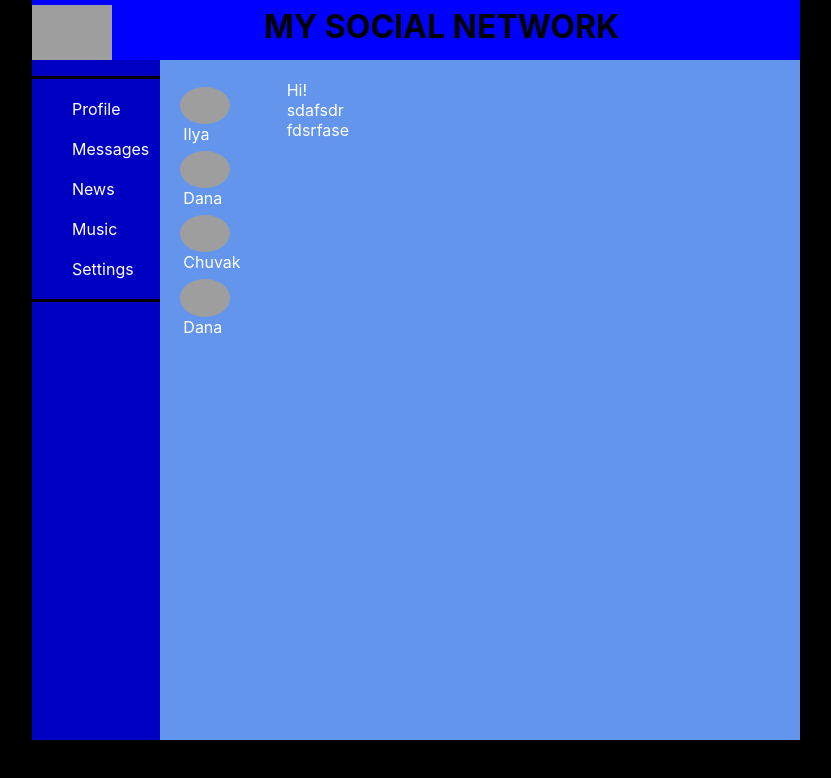
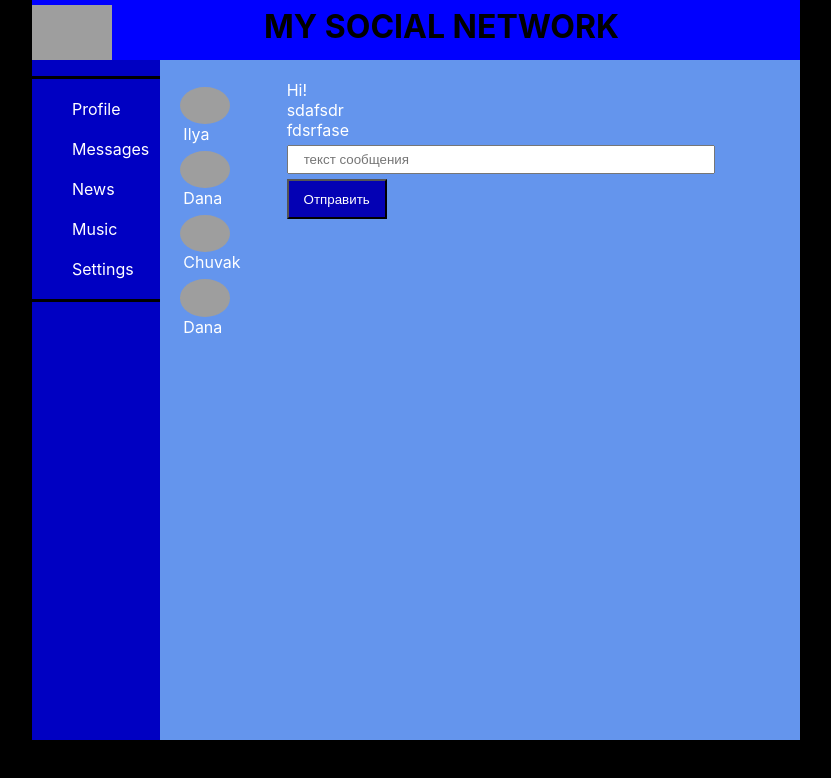
Before and after one commit to GHOSTofTIME0/1-st-react-project1, a React (Create React App) app: page /dialogs in a window 1280 px wide. Shown: the top 778 px of the page, without its empty margins (224-1055 px from the left). Built offline with nearby package versions, Linux system fonts and the light colour scheme; grey boxes are pictures that could not be loaded.

Commit message:
Сделал ввод сообщений и связал со state

```diff
--- a/src/App.js
+++ b/src/App.js
@@ -16,7 +16,7 @@ const App = (props) => {
         {/* <Profile /> */}
         <div className='content'>
           <Routes>
-            <Route path="/dialogs/*" element={<Dialogs dialogsData={props.state.messagesPage.dialogsData} messagesData={props.state.messagesPage.messagesData} />} />
+            <Route path="/dialogs/*" element={<Dialogs dialogsData={props.state.messagesPage.dialogsData} messagesData={props.state.messagesPage.messagesData} dispatch={props.dispatch} />} />
             <Route path="/profile" element={<Profile posts={props.state.profilePage.posts} dispatch={props.dispatch} />} />
             <Route path="/news" Component={News} />
           </Routes>
--- a/src/componetns/Dialogs/Dialogs.jsx
+++ b/src/componetns/Dialogs/Dialogs.jsx
@@ -3,10 +3,16 @@ import "./Dialogs.css";
 import { NavLink } from "react-router-dom";
 import DialogItem from "./DIalogItem/DialogItem";
 import MessageItem from "./MessageItem/MessageItem";
+import MessageForm from "./MessageForm/MessageForm";
 
 const Dialogs = (props) => {
 
-    const [dialogsData, setDialogs] = useState(props.dialogsData)
+    const [dialogsData, setDialogs] = useState(props.dialogsData);
+    const [messagesData, setMessage] = useState(props.messagesData);
+    let addMessage = (newMessage) => {
+        setMessage([...messagesData, newMessage]);
+        console.log(messagesData);
+    }
 
     return (
         <div className="dialogsBlock">
@@ -23,16 +29,17 @@ const Dialogs = (props) => {
             </div>
 
             <div className="messages">
-
-
-                {props.messagesData.length !== 0
+                {messagesData.length !== 0
                     ?
-                    props.messagesData.map(message =>
+                    messagesData.map(message =>
                         <MessageItem message={message} />
                     )
 
                     : <div>пустота</div>
                 }
+                <div className="inputMessage">
+                    <MessageForm addMessage={addMessage} dispatch={props.dispatch} />
+                </div>
             </div>
         </div >
     )
--- /dev/null
+++ b/src/componetns/Dialogs/MessageForm/MessageForm.css
@@ -0,0 +1,12 @@
+.inputMessage {
+    display: flex;
+    gap: 10px;
+}
+
+.inputMessage button {
+    height: 2em;
+}
+
+.inputMessage input {
+    height: 1em;
+}
--- /dev/null
+++ b/src/componetns/Dialogs/MessageForm/MessageForm.jsx
@@ -0,0 +1,33 @@
+import React, { useState } from "react";
+import MyInput from "../../../MyTags/MyInput/MyInput";
+import MyBtn from "../../../MyTags/MyBtn/MyBtn";
+
+const MessageForm = (props) => {
+
+    const [message, setMessage] = useState({ message: "" });
+
+    let addNewMessage = (e) => {
+        e.preventDefault();
+
+        const newMessage = {
+            ...message, id: Date.now(),
+        }
+        props.addMessage(newMessage);
+        props.dispatch({ type: "ADD-MESSAGE", arg1: newMessage });
+        setMessage({ message: "" });
+    }
+
+    return (
+        <form action="#">
+            <MyInput
+                type="text"
+                placeholder="текст сообщения"
+                value={message.message}
+                onChange={e => setMessage({ ...message, message: e.target.value })}
+            />
+            <MyBtn onClick={addNewMessage}>Отправить</MyBtn>
+        </form>
+    )
+}
+
+export default MessageForm;
--- a/src/redux/state.js
+++ b/src/redux/state.js
@@ -41,6 +41,14 @@ let store = {
                 else posts[postIndex].likesCount -= 1;
             }
         }
+        else if (action.type === "ADD-MESSAGE") {
+            let newMessage = {
+                id: action.arg1.id,
+                message: action.arg1.message,
+            };
+            this._state.messagesPage.messagesData.push(newMessage);
+            console.log(this._state.messagesPage.messagesData);
+        }
     }
 }
 
```
